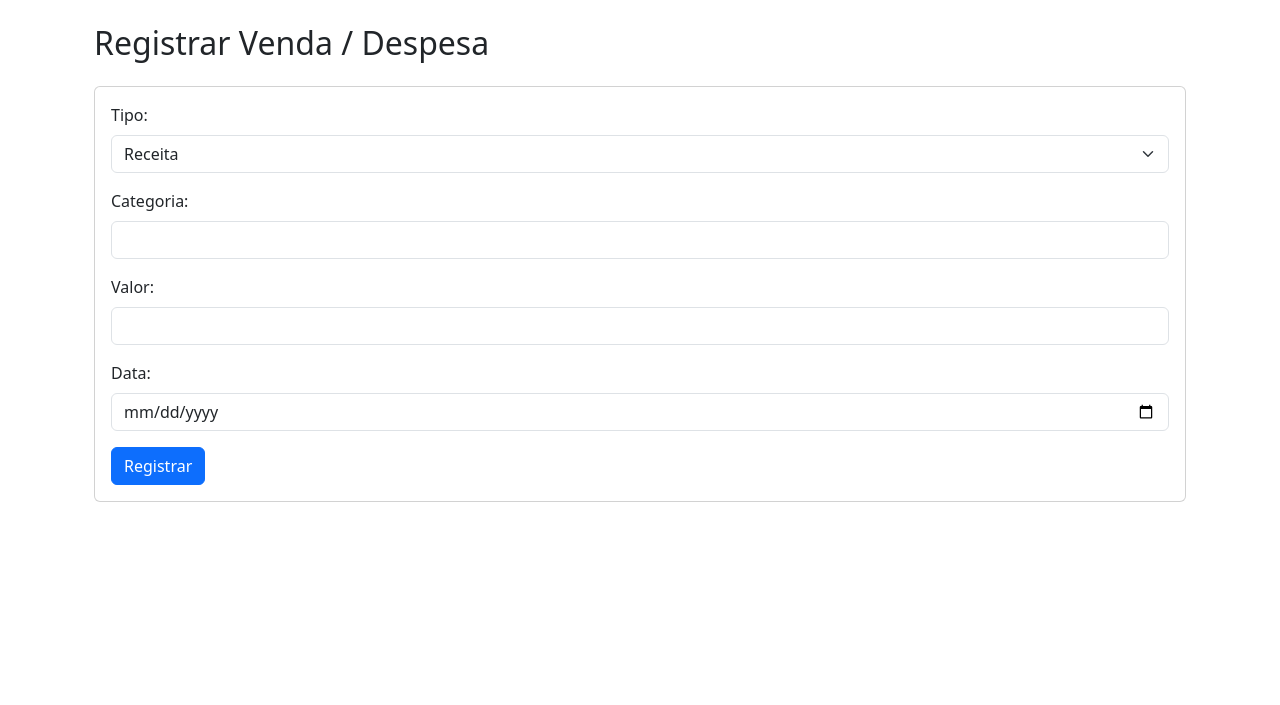
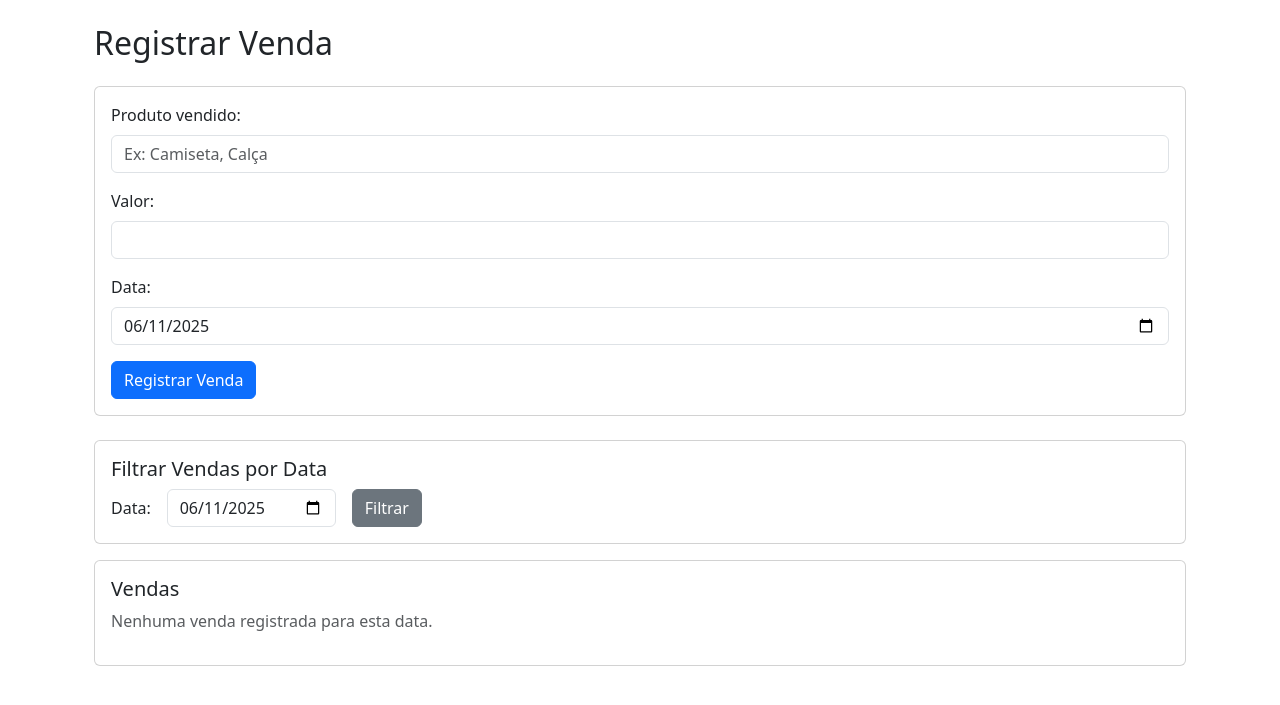
Before and after one commit to AlexMoura2002/MovaCash-Phyton, a Flask app: page /caixa in a window 1280 px wide. Shown: the part 56-761 px from the top of the page. Run offline with Flask 3, Linux system fonts and the light colour scheme; a user stored in the database is signed in; data comes from the database, SQL or seed files in the repository; both versions use the stored data as it was after the commit.

Commit message:
Alteracao no dashboard e caixa

```diff
--- a/app/routes.py
+++ b/app/routes.py
@@ -6,6 +6,7 @@ from datetime import datetime, date
 import pandas as pd
 from io import BytesIO
 from sqlalchemy.orm import joinedload
+from sqlalchemy import and_
 
 bp = Blueprint('main', __name__)
 
@@ -123,19 +124,27 @@ def caixa():
     usuario_id = session['usuario_id']
 
     if request.method == 'POST':
-        tipo = request.form['tipo']
         categoria = request.form['categoria']
         valor = float(request.form['valor'])
         data_str = request.form['data']
         data = datetime.strptime(data_str, '%Y-%m-%d').date() if data_str else date.today()
 
-        nova = Movimentacao(tipo=tipo, categoria=categoria, valor=valor, data=data, usuario_id=usuario_id)
+        nova = Movimentacao(tipo='receita', categoria=categoria, valor=valor, data=data, usuario_id=usuario_id)
         db.session.add(nova)
         db.session.commit()
-        flash('Movimentação registrada com sucesso!', 'success')
+        flash('Venda registrada com sucesso!', 'success')
         return redirect(url_for('main.caixa'))
 
-    return render_template('caixa.html')
+    filtro_data_str = request.args.get('filtro_data')
+    if filtro_data_str:
+        filtro_data = datetime.strptime(filtro_data_str, '%Y-%m-%d').date()
+    else:
+        filtro_data = date.today()
+
+    vendas = Movimentacao.query.filter_by(usuario_id=usuario_id, tipo='receita', data=filtro_data)\
+                               .order_by(Movimentacao.data.desc()).all()
+
+    return render_template('caixa.html', movimentacoes=vendas, hoje=date.today().isoformat(), filtro_data=filtro_data.isoformat())
 
 
 @bp.route('/excluir/<int:id>')
--- a/app/templates/caixa.html
+++ b/app/templates/caixa.html
@@ -4,7 +4,7 @@
 
 {% block content %}
 <div class="container mt-4">
-    <h2 class="mb-4">Registrar Venda / Despesa</h2>
+    <h2 class="mb-4">Registrar Venda</h2>
 
     {% with messages = get_flashed_messages(with_categories=true) %}
         {% if messages %}
@@ -17,19 +17,12 @@
         {% endif %}
     {% endwith %}
 
-    <div class="card">
+    <div class="card mb-4">
         <div class="card-body">
             <form method="POST">
                 <div class="mb-3">
-                    <label class="form-label">Tipo:</label>
-                    <select name="tipo" class="form-select" required>
-                        <option value="receita">Receita</option>
-                        <option value="despesa">Despesa</option>
-                    </select>
-                </div>
-                <div class="mb-3">
-                    <label class="form-label">Categoria:</label>
-                    <input type="text" name="categoria" class="form-control" required>
+                    <label class="form-label">Produto vendido:</label>
+                    <input type="text" name="categoria" class="form-control" placeholder="Ex: Camiseta, Calça" required>
                 </div>
                 <div class="mb-3">
                     <label class="form-label">Valor:</label>
@@ -37,10 +30,54 @@
                 </div>
                 <div class="mb-3">
                     <label class="form-label">Data:</label>
-                    <input type="date" name="data" class="form-control">
+                    <input type="date" name="data" class="form-control" value="{{ hoje }}">
                 </div>
-                <button type="submit" class="btn btn-primary">Registrar</button>
+                <button type="submit" class="btn btn-primary">Registrar Venda</button>
             </form>
+        </div>
+    </div>
+
+    <div class="card mb-3">
+        <div class="card-body">
+            <form method="GET">
+                <h5 class="card-title">Filtrar Vendas por Data</h5>
+                <div class="row g-3 align-items-center">
+                    <div class="col-auto">
+                        <label class="col-form-label">Data:</label>
+                    </div>
+                    <div class="col-auto">
+                        <input type="date" name="filtro_data" class="form-control" value="{{ filtro_data }}">
+                    </div>
+                    <div class="col-auto">
+                        <button type="submit" class="btn btn-secondary">Filtrar</button>
+                    </div>
+                </div>
+            </form>
+        </div>
+    </div>
+
+    <div class="card">
+        <div class="card-body">
+            <h5 class="card-title">Vendas</h5>
+            {% if movimentacoes %}
+                <ul class="list-group">
+                    {% for v in movimentacoes %}
+                        <li class="list-group-item d-flex justify-content-between align-items-center">
+                            <div>
+                                {{ v.data.strftime('%d/%m/%Y') }} - {{ v.categoria }} - R$ {{ "%.2f"|format(v.valor) }}
+                            </div>
+                            <div>
+                                <a href="{{ url_for('main.editar_movimentacao', id=v.id) }}" class="btn btn-sm btn-warning">Editar</a>
+                                <a href="{{ url_for('main.excluir_movimentacao', id=v.id) }}"
+                                   class="btn btn-sm btn-danger"
+                                   onclick="return confirm('Deseja excluir esta venda?');">Excluir</a>
+                            </div>
+                        </li>
+                    {% endfor %}
+                </ul>
+            {% else %}
+                <p class="text-muted">Nenhuma venda registrada para esta data.</p>
+            {% endif %}
         </div>
     </div>
 </div>
```
Also changed, not shown: app/templates/dashboard.html (+7 -23 lines), app/templates/editar_movimentacao.html (+8 -13 lines), instance/movacash.db.
